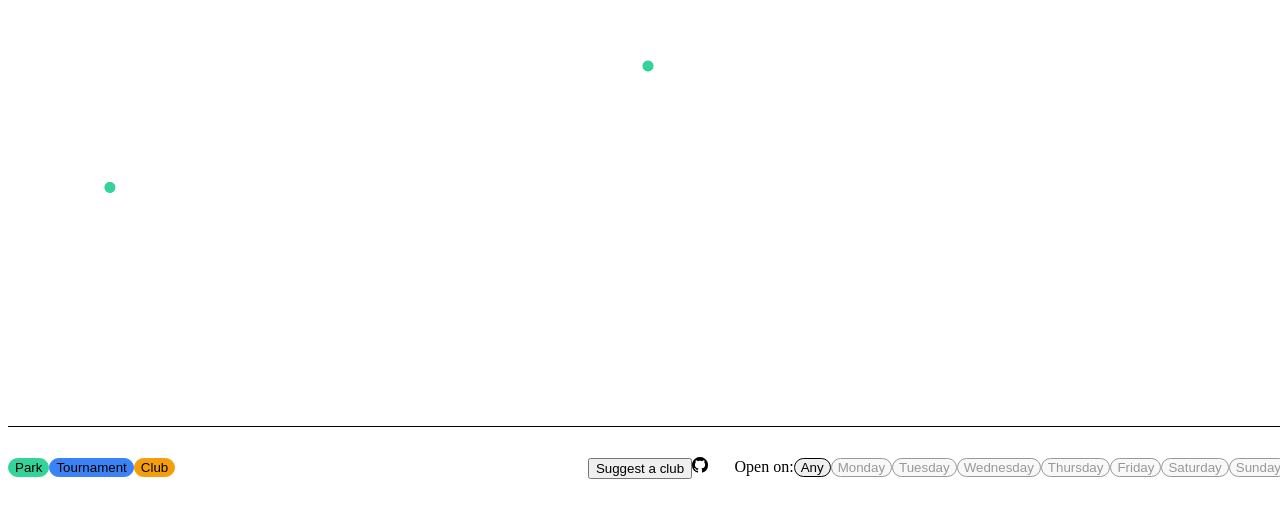
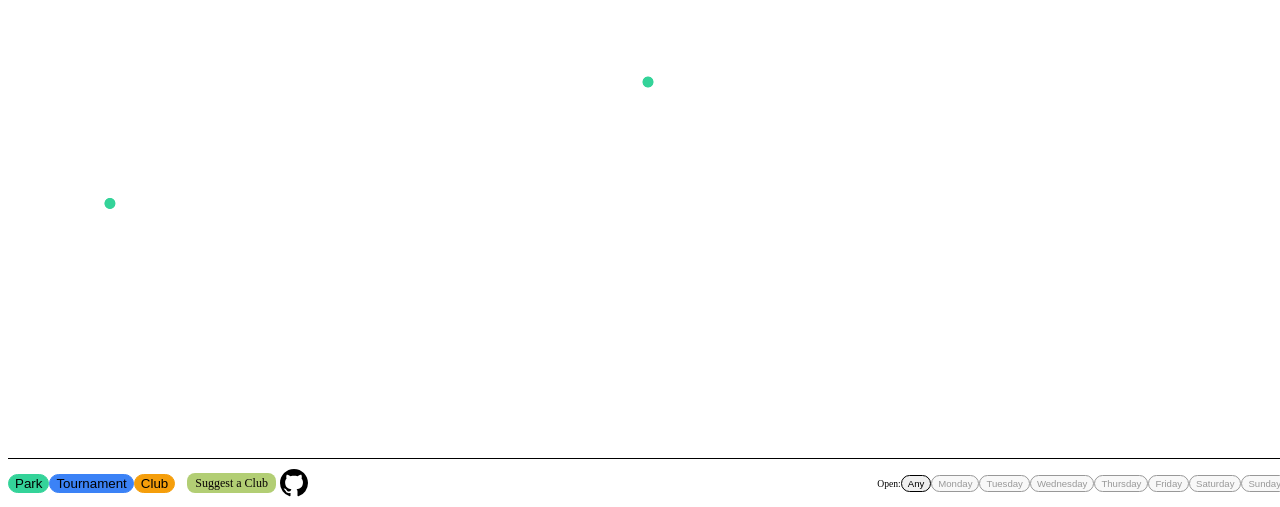
Before and after one commit to Zinkelburger/chess-hotspot, a Next.js app: page / in a window 1280 px wide. Shown: the part 302-809 px from the top of the page. Built offline with nearby package versions, Linux system fonts and the light colour scheme.

Commit message:
Improvements to the legend filter
- Suggest a club styling/spacing
- Right buttons styling/spacing/squishing

Signed-off-by: Zinkelburger <andrewlbernal@gmail.com>

```diff
--- a/app/components/LegendFilter.tsx
+++ b/app/components/LegendFilter.tsx
@@ -4,19 +4,17 @@ import clsx from 'clsx';
 import Link from 'next/link';
 import type { SpotCategory, DayOfWeek } from '@/types/spot';
 
-/* ------------------------------------------------------------------ *
- * 1. Category-to-colour mapping                                       *
- * ------------------------------------------------------------------ */
 export const CategoryColors: Record<SpotCategory, string> = {
-  park:       '#34D399', // emerald-400
-  tournament: '#3B82F6', // blue-500
-  club:       '#F59E0B', // amber-500
-  // add more categories → colour codes …
+  park:       '#34D399',
+  tournament: '#3B82F6',
+  club:       '#F59E0B',
 };
 
-/* ------------------------------------------------------------------ *
- * 2. Legend + Filter component                                        *
- * ------------------------------------------------------------------ */
+const WEEK_DAYS: DayOfWeek[] = [
+  'Monday','Tuesday','Wednesday',
+  'Thursday','Friday','Saturday','Sunday',
+];
+
 type Props = {
   selectedCategories: SpotCategory[];
   toggleCategory: (c: SpotCategory) => void;
@@ -24,25 +22,18 @@ type Props = {
   onDaysChange: (d: DayOfWeek[]) => void;
 };
 
-const WEEK_DAYS: DayOfWeek[] = [
-  'Monday', 'Tuesday', 'Wednesday',
-  'Thursday', 'Friday', 'Saturday', 'Sunday'
-];
-
 export default function LegendFilter({
   selectedCategories,
   toggleCategory,
   selectedDays,
-  onDaysChange
+  onDaysChange,
 }: Props) {
   return (
-    <div
-      /* fills the 10% bar at the bottom of MapView */
-      className="w-full h-full bg-gray-100/90 border-t border-gray-200
-                 flex items-center gap-4 px-3 py-2"
-    >
-      {/* ─────────── 1) Category chips ─────────── */}
-      <div className="flex items-center space-x-4 pr-2 overflow-x-auto flex-1">
+    <div className="w-full h-full bg-gray-100/90 border-t border-gray-200 flex items-center justify-between px-3 py-0">
+      {/* ← LEFT GROUP */}
+      <div className="flex items-center overflow-x-auto">
+        {/* 1) Category chips */}
+        <div className="flex items-center space-x-3">
           {Object.entries(CategoryColors).map(([cat, color]) => {
             const active = selectedCategories.includes(cat as SpotCategory);
             return (
@@ -50,55 +41,62 @@ export default function LegendFilter({
                 key={cat}
                 onClick={() => toggleCategory(cat as SpotCategory)}
                 className={clsx(
-                'flex items-center space-x-1 select-none px-2 py-0.5 rounded-full border',
+                  'flex items-center space-x-1 px-2 py-0.5 rounded-full border transition-opacity',
                   active ? 'text-white' : 'text-gray-700'
                 )}
                 style={{
+                  backgroundColor: active ? color : 'white',
+                  borderColor: color,
                   opacity: active ? 1 : 0.4,
-                backgroundColor: active ? color : 'white',
-                borderColor: color
                 }}
                 aria-pressed={active}
               >
-              <span className="w-3 h-3 rounded-full" style={{ backgroundColor: color }} />
+                <span
+                  className="w-2.5 h-2.5 rounded-full"
+                  style={{ backgroundColor: color }}
+                />
                 <span className="text-sm font-medium capitalize">{cat}</span>
               </button>
             );
           })}
         </div>
 
-      {/* 2) Suggest / GitHub – perfectly centred */}
-      <div className="flex items-center gap-4 mx-auto flex-shrink-0">
-        <Link href="/club_submission">
-          <button
-            type="button"
-            className="inline-flex items-center gap-2 bg-amber-400 hover:bg-amber-500
-                       text-gray-900 font-semibold px-4 py-1.5 rounded-lg shadow transition"
+        {/* spacing + actions */}
+        <div className="flex items-center ml-4 space-x-3 flex-shrink-0">
+          <Link
+            href="/club_submission"
+            className="button-style px-2 py-1 text-sm gap-1 inline-flex items-center rounded-full"
+            style={{
+              fontSize: '0.75rem',
+              lineHeight: '1rem',
+              padding: '0.15rem 0.5rem',
+              marginLeft: '0.75rem',
+              marginRight: '0.25rem',
+            }}
           >
-            <svg xmlns="http://www.w3.org/2000/svg" viewBox="0 0 20 20"
-                 fill="currentColor" className="w-5 h-5">
-              <path fillRule="evenodd"
-                    d="M10 5a1 1 0 011 1v3h3a1 1 0 110 2h-3v3a1 1 0 11-2 0v-3H6a1 1 0 110-2h3V6a1 1 0 011-1z"
-                    clipRule="evenodd" />
-            </svg>
-            Suggest&nbsp;a&nbsp;club
-          </button>
+            <span>Suggest a Club</span>
           </Link>
 
-        <a href="https://github.com/Zinkelburger/chess-hotspot"
-           target="_blank" rel="noopener"
-           className="hover:opacity-80 transition">
-          <img src="/github.svg" alt="GitHub" className="w-7 h-7" />
+          <a
+            href="https://github.com/Zinkelburger/chess-hotspot"
+            target="_blank"
+            rel="noopener"
+            className="inline-flex items-center p-1 hover:opacity-80 transition"
+          >
+            <img src="/github.svg" alt="GitHub" width={28} height={28} />
           </a>
         </div>
+      </div>
 
-      {/* 3) Day-of-week filter – right edge */}
-      <div className="flex items-center space-x-2 pl-2 overflow-x-auto flex-1 justify-end">
-        <span className="text-sm">Open&nbsp;on:</span>
+      {/* → RIGHT GROUP: day-of-week filter */}
+      <div className="flex items-center justify-end gap-1 max-w-[50%]">
+        <span className="text-[0.6rem] font-medium flex-none">Open:</span>
+        <div className="flex flex-wrap gap-1 overflow-visible">
           {['', ...WEEK_DAYS].map((day) => {
             const active = day
               ? selectedDays.includes(day as DayOfWeek)
               : selectedDays.length === 0;
+
             return (
               <button
                 key={day || 'any'}
@@ -112,7 +110,7 @@ export default function LegendFilter({
                   );
                 }}
                 className={clsx(
-                'px-3 py-1 rounded-full border font-medium text-base',
+                  'flex-none px-0 py-[2px] rounded-full border text-[0.6rem] font-medium text-center truncate transition-opacity',
                   active
                     ? 'bg-emerald-500 text-white border-emerald-500'
                     : 'bg-white text-gray-700 border-gray-300'
@@ -126,5 +124,6 @@ export default function LegendFilter({
           })}
         </div>
       </div>
+    </div>
   );
 }
--- a/app/components/MapView.tsx
+++ b/app/components/MapView.tsx
@@ -141,7 +141,7 @@ export default function MapView() {
       </div>
 
       {/* 10 % legend / filters */}
-      <div style={{ height: '10%' }} className="z-10">
+      <div style={{ height: '6%' }} className="z-10">
         <LegendFilter
           selectedCategories={[...selectedCategories]}
           toggleCategory={(c) =>
--- a/styles/globals.css
+++ b/styles/globals.css
@@ -30,6 +30,7 @@ body,
   transition: all 0.3s ease;
   display: block;
   margin: 0 auto; /* top margin */
+  text-decoration: none; /* remove underline when used on a <a> */
 }
 
 .button-style:hover {
```
Lines whose indentation alone changed are shown as unchanged.
